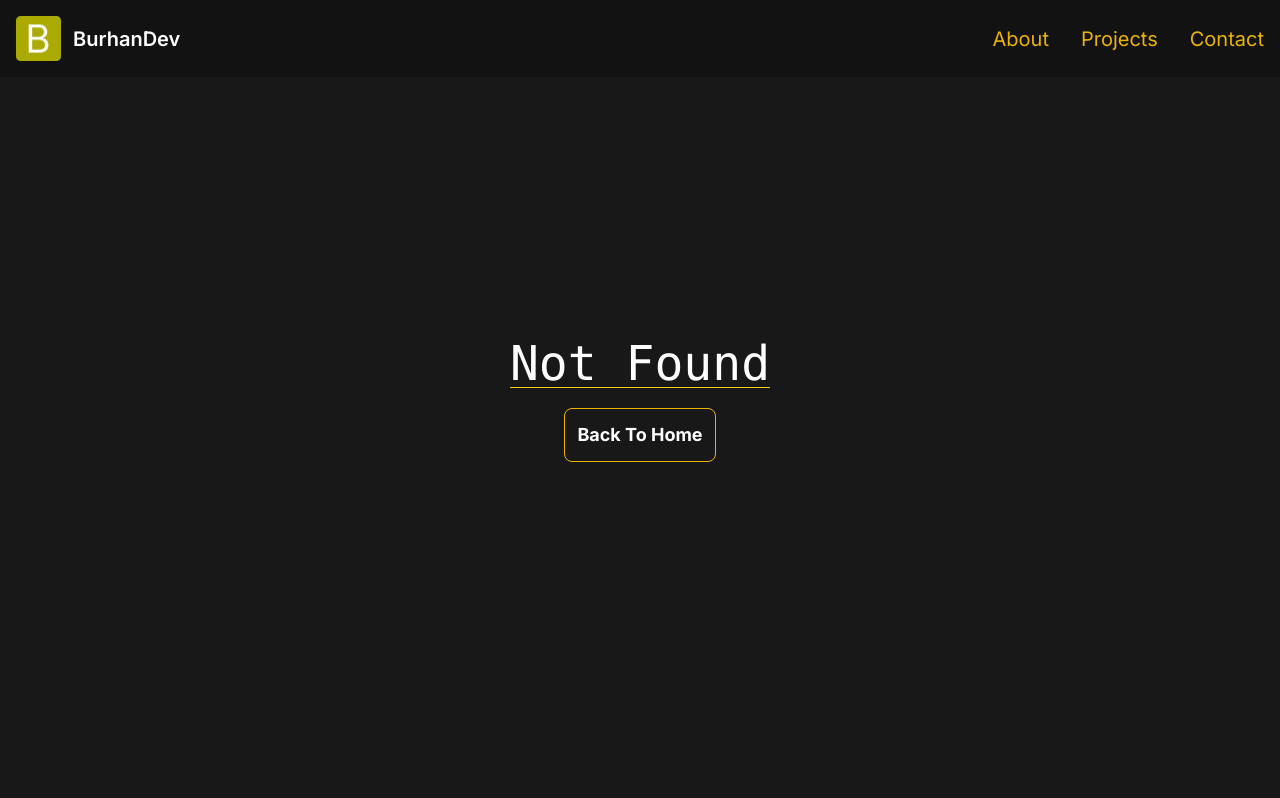
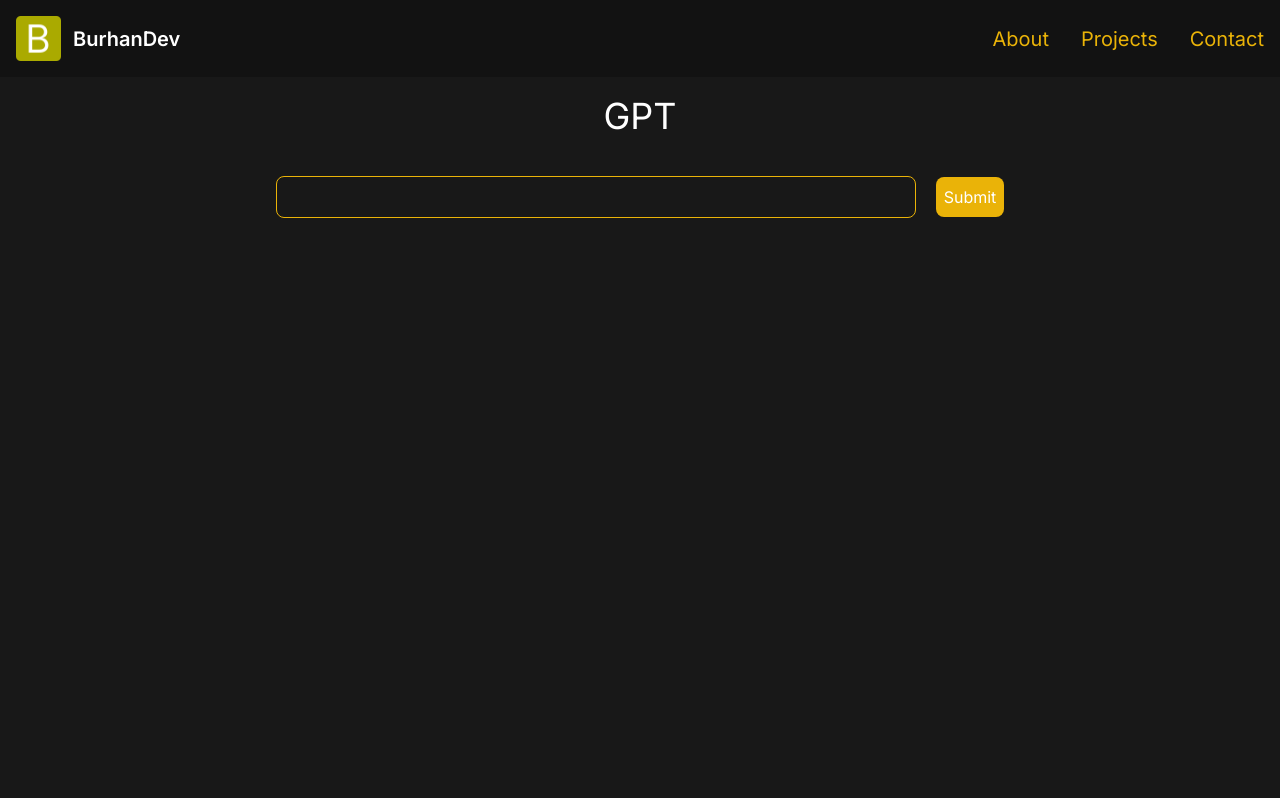
Before and after one commit to Ali-Burhan/BurhanDev, a Next.js app: page /chatgpt in a window 1280 px wide. Before the commit this address had no page. Shown: the top 798 px of the page. Built offline with nearby package versions, Linux system fonts and the light colour scheme.

Commit message:
integrated Openai model in portfolio

```diff
--- a/package.json
+++ b/package.json
@@ -11,6 +11,7 @@
   "dependencies": {
     "@heroicons/react": "^2.1.1",
     "next": "14.0.4",
+    "openai": "^4.24.7",
     "react": "^18",
     "react-dom": "^18",
     "react-type-animation": "^3.2.0",
--- /dev/null
+++ b/src/app/chatgpt/page.js
@@ -0,0 +1,57 @@
+'use client'
+import { useState } from 'react';
+import {TypeAnimation} from 'react-type-animation'
+const Chatgpt = () => {
+  const [response,setResponse] = useState()
+  const [input, setInput] = useState('')
+  const [loading,setLoading] = useState(false)
+  const message = () => {
+    setLoading(true)
+    const OpenAI = require('openai')
+  const openai = new OpenAI({apiKey:'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',dangerouslyAllowBrowser: true});
+
+  async function main() {
+    const completion = await openai.chat.completions.create({
+      messages: [{ role: "system", content: input }],
+      model: "gpt-3.5-turbo",
+    });
+
+    console.log(completion.choices[0]);
+    setResponse(completion.choices[0].message.content)
+    setLoading(false)
+  }
+
+  main();
+  }
+
+  return (
+<div className='-my-1'>
+    <div className='my-20 text-white min-h-screen hidden md:block bg-[#181818]'>
+      <h3 className='text-4xl p-5 text-center md:block hidden'>GPT</h3>
+      <div className='text-center mt-5'>
+      <input type='text' className='bg-[#181818] w-1/2 border p-2 rounded-lg border-yellow-500' onChange={(e)=>setInput(e.target.value)}/>
+      <button className='bg-yellow-500 ml-5 p-2 hover:bg-yellow-700 rounded-lg' onClick={message}>Submit</button>
+      </div>
+      <p className='mt-10 text-center text-2xl px-20'>{
+        loading?'Loading...':
+        <TypeAnimation
+      sequence={[
+        // Same substring at the start will only be typed out once, initially
+        response,
+        1000
+      ]}
+      wrapper="span"
+      speed={70}
+      style={{ fontSize: '0.8em', display: 'inline-block'}}
+    />
+      }</p>
+    </div>
+    <div className='md:hidden sm:block min-h-screen flex justify-center items-center mt-20 bg-[#181818]'>
+        This will available soon in mobile device!!
+        stay tuned 😉
+    </div>
+</div>
+  )
+}
+
+export default Chatgpt
--- a/src/app/components/Footer.js
+++ b/src/app/components/Footer.js
@@ -8,7 +8,7 @@ const Footer = () => {
             width={50}
             height={50}
             />
-            <p className='text-yellow-500 font-mono'>All rights reserved.</p>
+            <p className='text-yellow-500 hidden md:block font-mono'>All rights reserved.</p>
             <p className='text-yellow-500 font-mono'>codewithaliburhan@gmail.com</p>
         </div>
     </footer>
```
Also changed, not shown: src/app/page.js (+7 -0 lines), 1 other file (tests, documents, lock files or other folders).
